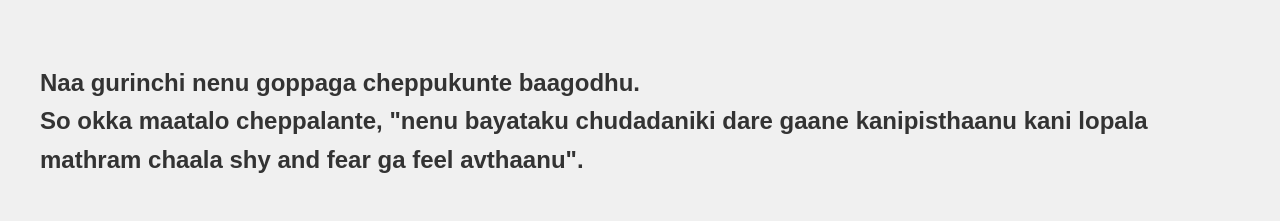
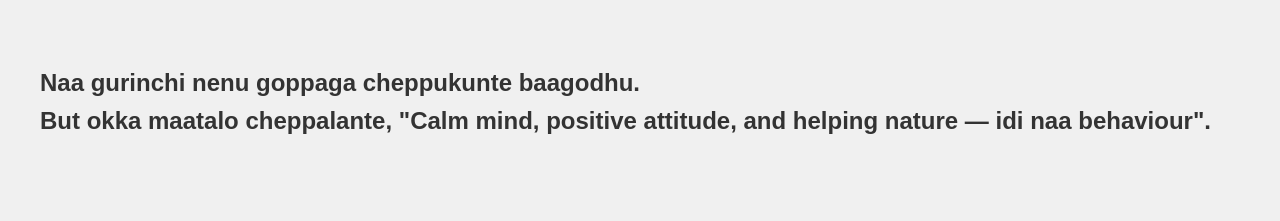
Before and after one commit to DHANDEAJAYKUMAR/AJAY_BIRTHDAY, a plain HTML site: page ajaykumar.html in a window 1280 px wide. Drawn offline with Linux system fonts and the light colour scheme.

Commit message:
Update ajaykumar.html

```diff
--- a/ajaykumar.html
+++ b/ajaykumar.html
@@ -23,7 +23,7 @@
 
     <p class="sentence-case">
         Naa gurinchi nenu goppaga cheppukunte baagodhu.<br>
-        So okka maatalo cheppalante, "nenu bayataku chudadaniki dare gaane kanipisthaanu kani lopala mathram chaala shy and fear ga feel avthaanu".<br><br>
+        But okka maatalo cheppalante, "Calm mind, positive attitude, and helping nature — idi naa behaviour".<br><br>
 
 
     </p>
```
